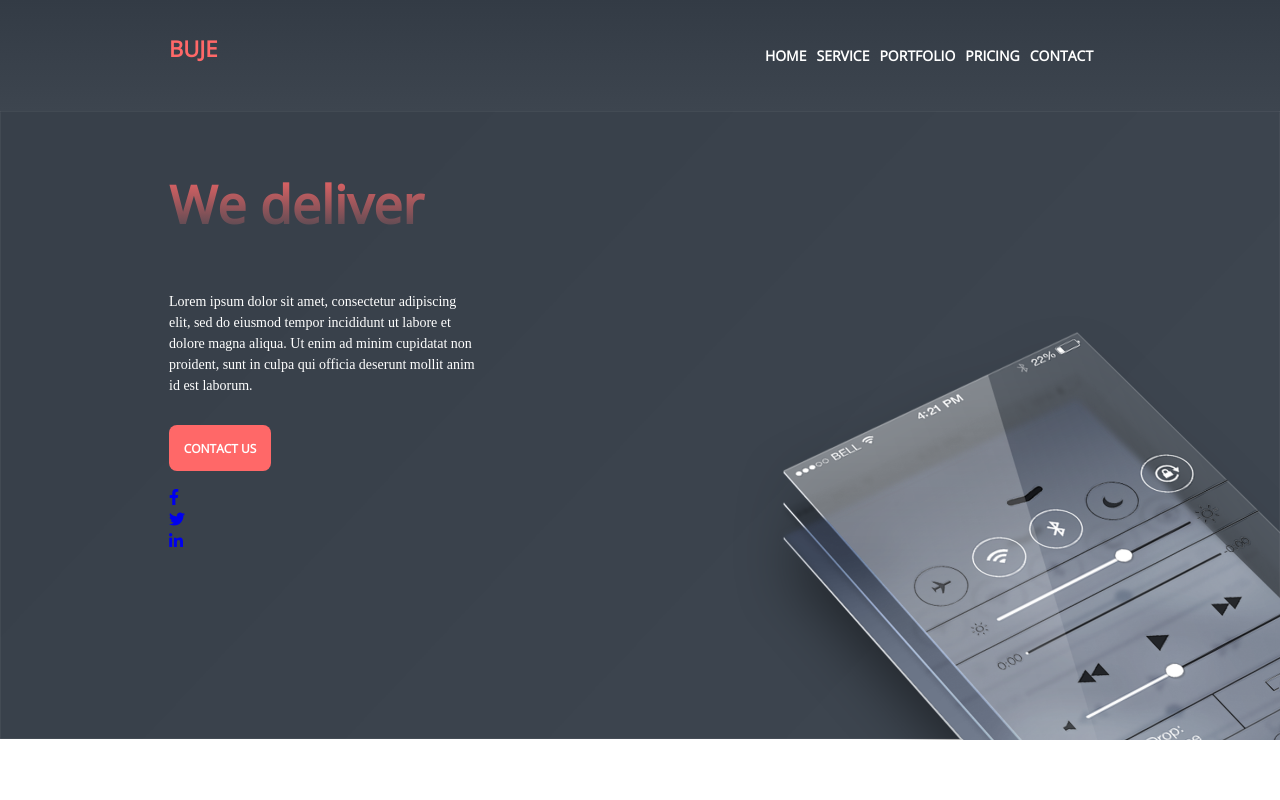
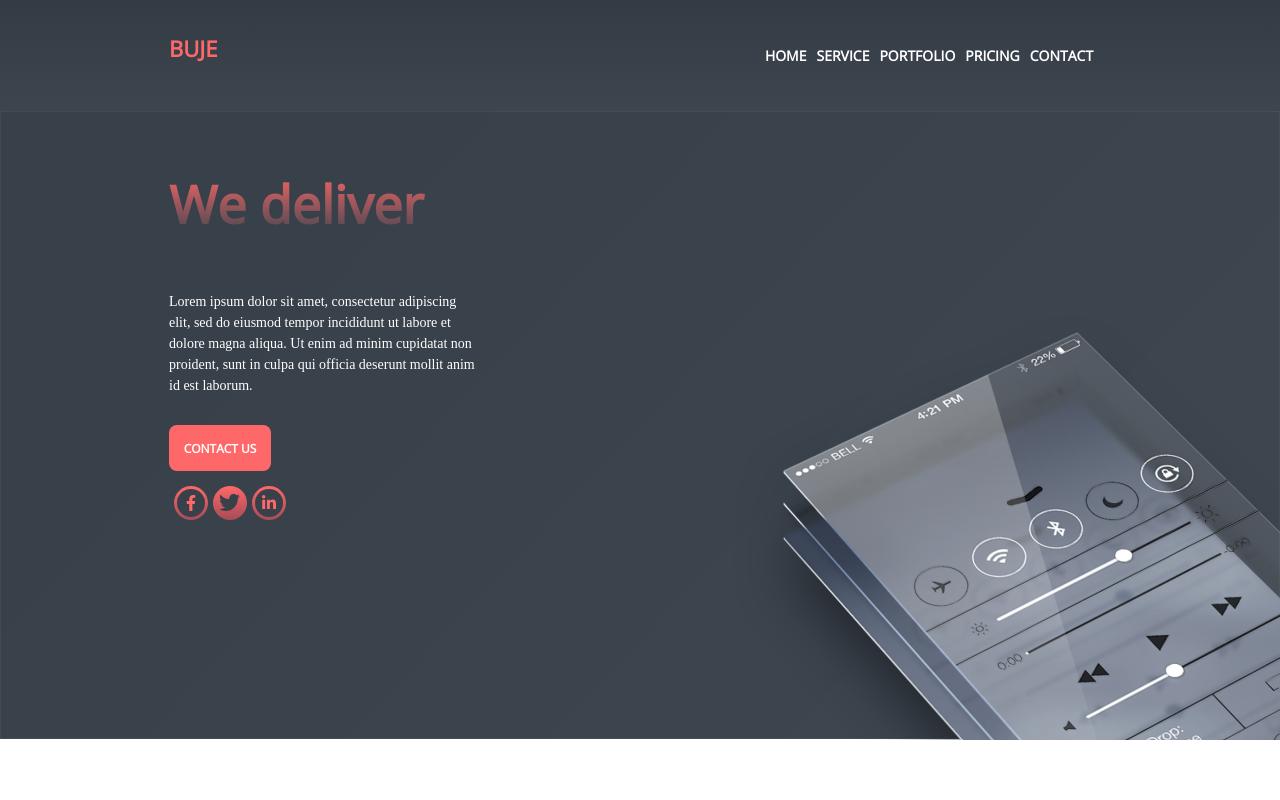
Before and after one commit to PiotrWolski1000/react-pixel-perfect-website, a React (Create React App) app: page / in a window 1280 px wide. Shown: the top 800 px of the page. Built offline with nearby package versions, Linux system fonts and the light colour scheme.

Commit message:
changing structure for twitter reversed

```diff
--- a/src/components/Main/index.js
+++ b/src/components/Main/index.js
@@ -1,7 +1,7 @@
 import React from 'react';
 import './../../css/main.scss'
 import './../../css/shared.scss'
-import SocialMedia from './../../components/SocialMedia'
+import TwitterReversed from './../../components/SocialMedia/TwitterReversed'
 
 import {background, phone} from './mainSectionImages'
 
@@ -40,8 +40,8 @@ const index = () => {
                         contact us
                     </button>
 
-                    <SocialMedia/>
-
+                    {/* <SocialMedia/> */}
+                    {<TwitterReversed/>}
                 </div>
             </div>
         </section>
```
